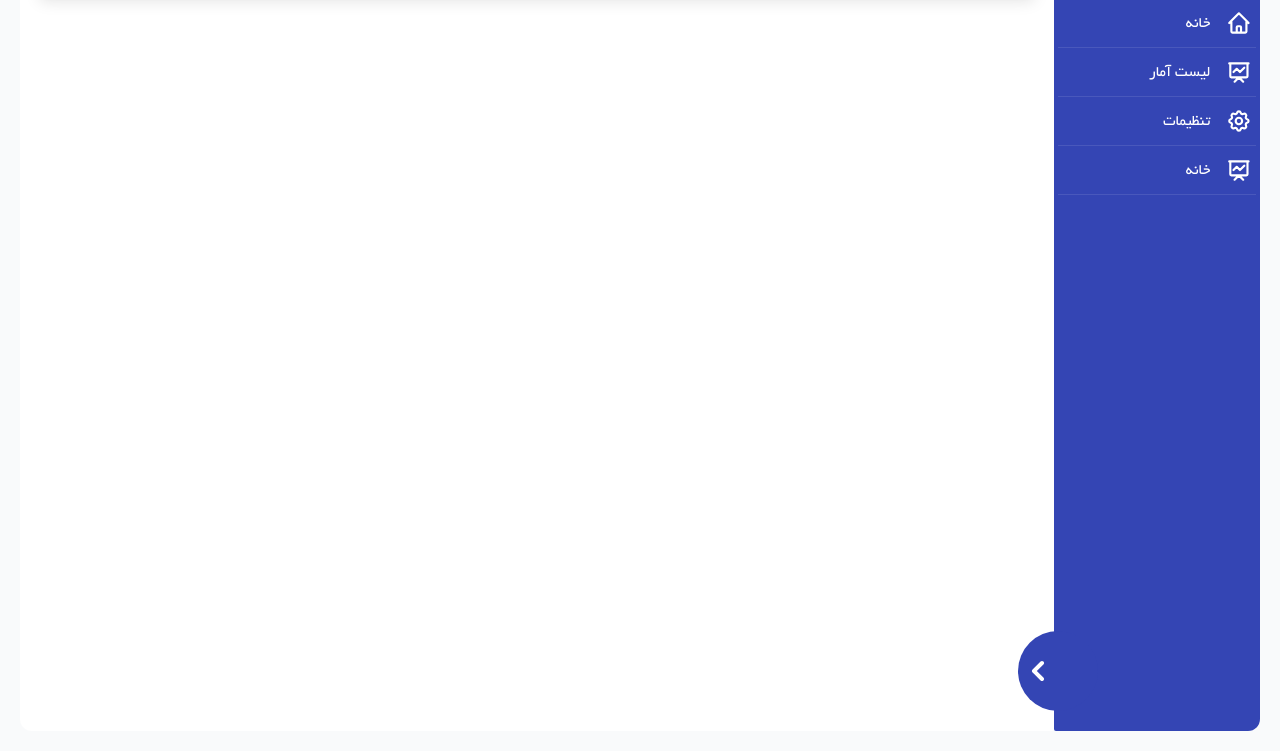
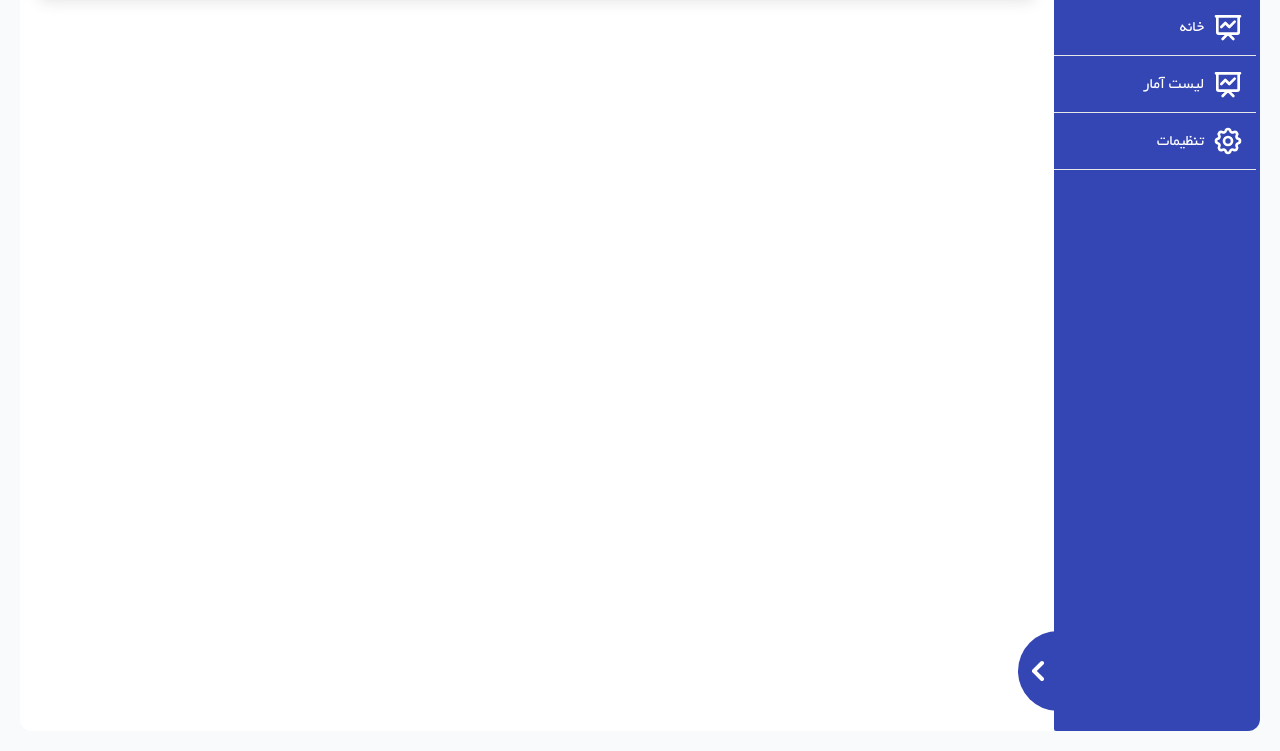
Before and after one commit to anj2915dev/Hospital_management, a plain HTML site: page index.html in a window 1280 px wide. Shown: the part 89-840 px from the top of the page. Drawn offline with Linux system fonts and the light colour scheme.

Commit message:
edit item sideBar

```diff
--- a/index.html
+++ b/index.html
@@ -10,6 +10,7 @@
     <link rel="stylesheet" href="fonts/font.css">
     <title>مدیریت</title>
 </head>
+<!-- focus:before:bg-white focus:before:absolute focus:before:h-full before:w-0 focus:text-slate-600 z-50 before:z-10 focus:before:w-full relative focus:before:-left-3 focus:before:top-0 focus:before:rounded-r-sm before:transition-all before:delay-150  before:ease-in -->
 
 <body class="  h-[105vh] bg-gray-50   p-5 ">
 
@@ -31,47 +32,46 @@
                     مدیریت
                 </h1>
             </div>
-            <ul class=" w-full h-full  p-1">
-                <li class="item__side btn   ">
-                    <!-- text side -->
-                    <a href="/" class="text__side "> خانه</a>
-                    <!-- icon side -->
-                    <svg xmlns="http://www.w3.org/2000/svg" class="icon__sid" fill="none" viewBox="0 0 24 24"
-                        stroke="currentColor" stroke-width="2">
-                        <path stroke-linecap="round" stroke-linejoin="round"
-                            d="M3 12l2-2m0 0l7-7 7 7M5 10v10a1 1 0 001 1h3m10-11l2 2m-2-2v10a1 1 0 01-1 1h-3m-6 0a1 1 0 001-1v-4a1 1 0 011-1h2a1 1 0 011 1v4a1 1 0 001 1m-6 0h6" />
-                    </svg>
-                </li>
-                <li class="item__side ">
-                    <!-- text side -->
-                    <a href="/" class="text__side"> لیست آمار</a>
-                    <!-- icon side -->
+            <ul class=" w-full h-full  p-1 pl-0">
+
+                <!-- item side -->
+                <li class=" w-full ">
+                    <a href="/#" class="text__side  flex justify-end items-center  ">
+                        <h3 class=" z-50">
+                            خانه
+                        </h3>
                         <svg xmlns="http://www.w3.org/2000/svg" class="icon__sid" fill="none" viewBox="0 0 24 24"
                             stroke="currentColor" stroke-width="2">
                             <path stroke-linecap="round" stroke-linejoin="round"
                                 d="M7 12l3-3 3 3 4-4M8 21l4-4 4 4M3 4h18M4 4h16v12a1 1 0 01-1 1H5a1 1 0 01-1-1V4z" />
                         </svg>
+                    </a>
                 </li>
-                <li class="item__side ">
-                    <!-- text side -->
-                    <a href="/" class="text__side  "> تنظیمات</a>
-                    <!-- icon side -->
-                    <svg xmlns="http://www.w3.org/2000/svg" class="icon__sid" fill="none" viewBox="0 0 24 24"
+
+                <li class=" w-full ">
+                    <a href="/#" class="text__side  flex justify-end items-center  ">
+                        <h3 class=" z-50">
+                            لیست آمار
+                        </h3>
+                        <svg xmlns="http://www.w3.org/2000/svg" class="icon__sid " fill="none" viewBox="0 0 24 24"
+                            stroke="currentColor" stroke-width="2">
+                            <path stroke-linecap="round" stroke-linejoin="round"
+                                d="M7 12l3-3 3 3 4-4M8 21l4-4 4 4M3 4h18M4 4h16v12a1 1 0 01-1 1H5a1 1 0 01-1-1V4z" />
+                        </svg>
+                    </a>
+                </li>
+                <li class=" w-full ">
+                    <a href="/#" class="text__side  flex justify-end items-center  ">
+                        <h3 class=" z-50">
+                            تنظیمات
+                        </h3>
+                        <svg xmlns="http://www.w3.org/2000/svg" class="icon__sid z-50 " fill="none" viewBox="0 0 24 24"
                             stroke="currentColor" stroke-width="2">
                             <path stroke-linecap="round" stroke-linejoin="round"
                                 d="M10.325 4.317c.426-1.756 2.924-1.756 3.35 0a1.724 1.724 0 002.573 1.066c1.543-.94 3.31.826 2.37 2.37a1.724 1.724 0 001.065 2.572c1.756.426 1.756 2.924 0 3.35a1.724 1.724 0 00-1.066 2.573c.94 1.543-.826 3.31-2.37 2.37a1.724 1.724 0 00-2.572 1.065c-.426 1.756-2.924 1.756-3.35 0a1.724 1.724 0 00-2.573-1.066c-1.543.94-3.31-.826-2.37-2.37a1.724 1.724 0 00-1.065-2.572c-1.756-.426-1.756-2.924 0-3.35a1.724 1.724 0 001.066-2.573c-.94-1.543.826-3.31 2.37-2.37.996.608 2.296.07 2.572-1.065z" />
                             <path stroke-linecap="round" stroke-linejoin="round" d="M15 12a3 3 0 11-6 0 3 3 0 016 0z" />
                         </svg>
-                </li>
-                <li class="item__side ">
-                    <!-- text side -->
-                    <a href="/" class="text__side"> خانه</a>
-                    <!-- icon side -->
-                    <svg xmlns="http://www.w3.org/2000/svg" class="icon__sid" fill="none" viewBox="0 0 24 24"
-                        stroke="currentColor" stroke-width="2">
-                        <path stroke-linecap="round" stroke-linejoin="round"
-                            d="M7 12l3-3 3 3 4-4M8 21l4-4 4 4M3 4h18M4 4h16v12a1 1 0 01-1 1H5a1 1 0 01-1-1V4z" />
-                    </svg>
+                    </a>
                 </li>
 
             </ul>
--- a/style/style.css
+++ b/style/style.css
@@ -1,18 +1,16 @@
 @tailwind base;
 @tailwind components;
 @tailwind utilities;
-.item__side {
-  @apply w-full border-b  border-[#4958bc] hover:bg-[#1b32c7] flex  justify-center  text-center items-center  delay-150  transition-all ease-in-out;
-}
+
 .text__side {
-  @apply w-full text-white text-right  py-3 px-3 focus:before:bg-white focus:before:absolute focus:before:h-full before:w-0 focus:text-slate-600 z-50 before:z-0 focus:before:w-full relative focus:before:-left-3 focus:before:top-0 focus:before:rounded-r-sm before:transition-all before:delay-150  before:ease-in;
+  @apply w-full z-30 text-white text-right border-b  py-3 px-3 before:w-0 before:top-0 before:left-0 before:h-full before:absolute before:bg-white focus:text-[#3445b4]   relative before:z-40  focus:before:w-full before:transition-all before:delay-200;
 }
 .side__bar {
   @apply bg-[#3445b4]  h-full rounded-tl-sm rounded-bl-sm transition-all delay-100;
 }
 .icon__sid {
-  @apply mx-1 text-white h-8 w-8
+  @apply ml-2 z-50  h-8 w-8;
 }
-.header{
-@apply p-2 px-5 transition-all w-full h-16 flex justify-between flex-row-reverse items-center   shadow-lg   rounded-b-lg overflow-hidden
+.header {
+  @apply p-2 px-5 transition-all w-full h-16 flex justify-between flex-row-reverse items-center   shadow-lg   rounded-b-lg overflow-hidden;
 }
```
Also changed, not shown: style/styles.css. Lines whose indentation alone changed are shown as unchanged.
